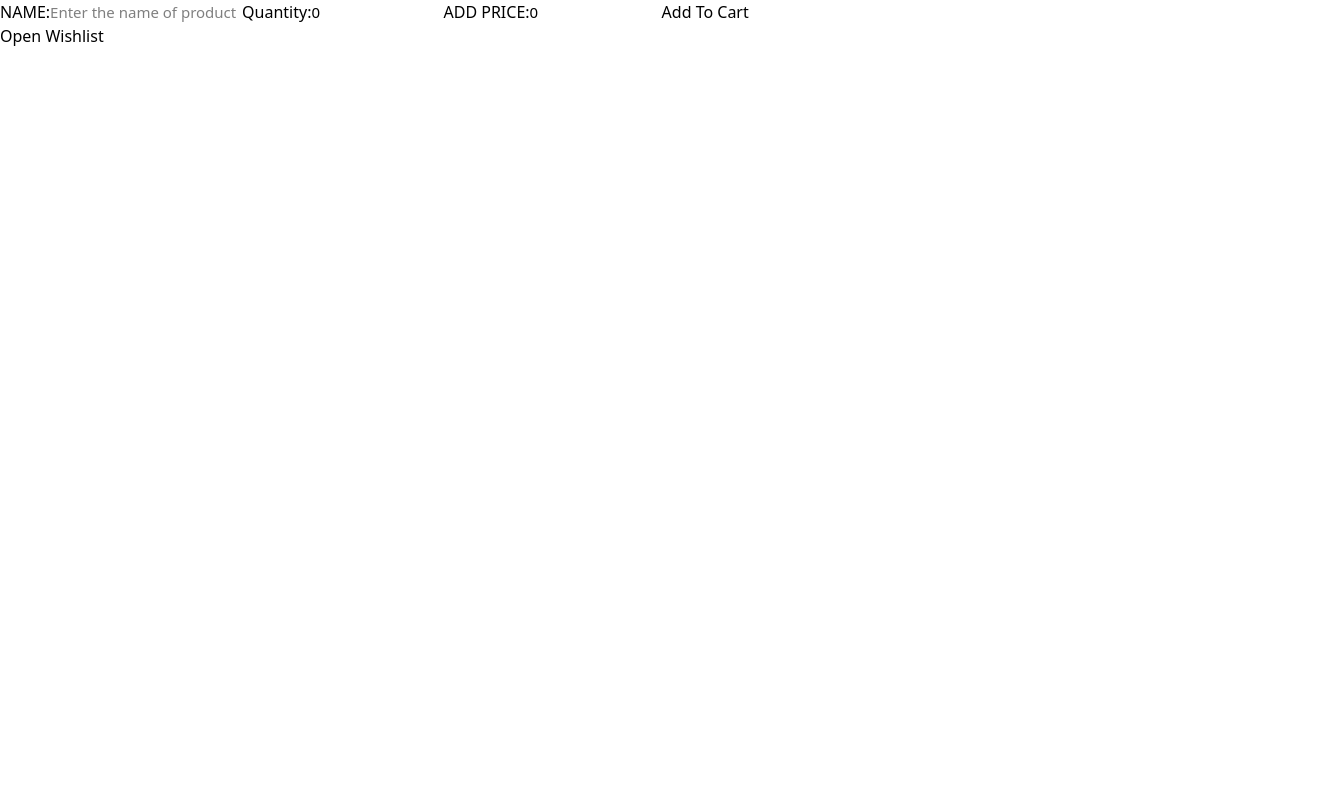
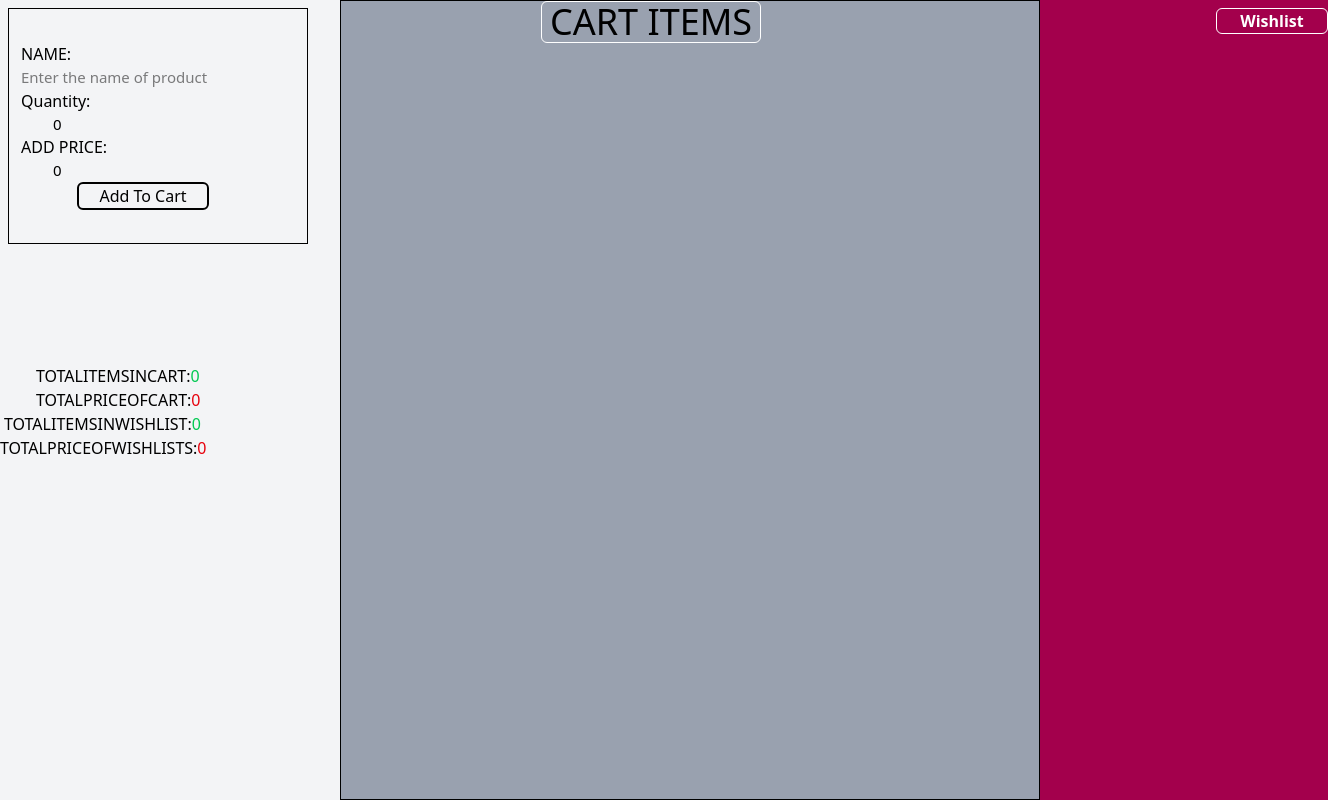
Before and after one commit to Udaybandari/Recap-7, a React (Vite) app: page / in a window 1280 px wide. Shown: the whole page, 1328 px wide, since content can reach past the window. Built offline with nearby package versions, Linux system fonts and the light colour scheme.

Commit message:
added feature

```diff
--- a/src/components/Cart.jsx
+++ b/src/components/Cart.jsx
@@ -90,50 +90,81 @@ const Cart = () => {
         const[price,setPrice]=useState(0);
       const [state, dispatch] = useReducer(reducer, initialState);
       const addtocart=()=>{
-        dispatch({type:ADD_TO_CART,payload:{id:Date.now(),name:name,quantity:quantity,price:price}})
+        if(name==""||quantity==0||price==0)
+        {
+          alert("enter the required details")
+        }
+       else
+       {
+         dispatch({type:ADD_TO_CART,payload:{id:Date.now(),name:name,quantity:quantity,price:price}})
         setName("");
         setQuantity(0);
         setPrice(0);
+       }
       }
       const removefromcart=(id)=>{
         dispatch({type:REMOVE_FROM_CART,payload:id})
       }
       const addtowishlist=(id)=>{
+
         dispatch({type:ADD_TO_WISHLIST,payload:id})
       }
         const removefromwish=(id)=>{
         dispatch({type:REMOVE_FROM_WISHLIST,payload:id})
       }
   return (
-    <div>
-        <label >NAME:</label>
-             <input className="w-48 focus:outline-none text-[15px]" value={name} onChange={(e)=>setName(e.target.value)} placeholder="Enter the name of product" type="Text"  />
+    <div className=" h-screen   grid grid-cols-[340px_700px_auto] ">
+       <div className=" grid grid-row-2 bg-gray-100 ">
+         <div className="flex flex-col bg-gray-100 justify-center pl-3 size-1 w-[300px] border-1 h-59 ml-2 mt-2 ">
+          <label  >NAME:</label>
+             <input className="w-48  focus:outline-none text-[15px]" value={name} onChange={(e)=>setName(e.target.value)} placeholder="Enter the name of product" type="Text"  />
              <label >Quantity:</label>
-             <input className="w-33 focus:outline-none text-[15px]" value={quantity}  onChange={(e)=>setQuantity(Number(e.target.value))}placeholder="Enter quantity.." type="number" min='1' step='1'  />
+             <input className="w-11 ml-8 focus:outline-none text-[15px]" value={quantity}  onChange={(e)=>setQuantity(Number(e.target.value))}placeholder="Enter quantity.." type="number" min='1' step='1'  />
                <label >ADD PRICE:</label>
-             <input className="w-33 focus:outline-none text-[15px]"  value={price}  onChange={(e)=>setPrice(Number(e.target.value))} placeholder="Enter price.." type="number" min='1' step='1'  />
-             <button onClick={addtocart}>Add To Cart</button>
-             <div>
+             <input className="w-11 ml-8 focus:outline-none text-[15px]"  value={price}  onChange={(e)=>setPrice(Number(e.target.value))} placeholder="Enter price.." type="number" min='1' step='1'  />
+             <button className="cursor-pointer border-2 w-33 ml-14 rounded-md" onClick={addtocart}>Add To Cart</button>
+         </div>
+         <div className="flex flex-col w-55 mb-55">
+              <h1 className="flex  ml-9" ><span className="uppercase font-semi-bold">TotalItemsinCart:</span><span className="text-green-500">{state.cart.totalItems}</span></h1>
+              <h1 className="flex  ml-9"><span className="uppercase font-semi-bold">TotalPriceOfCart:</span><span className="text-red-600">{state.cart.totalPrice}</span></h1>
+              <h1 className="flex ml-1" ><span className="uppercase font-semi-bold">TotalItemsinWishList:</span><span className="text-green-500">{state.wishlist.totalItems}</span></h1>
+              <h1 className="flex "><span className="uppercase font-semi-bold">TotalPriceOfWishlists:</span><span className="text-red-600">{state.wishlist.totalPrice}</span></h1>
+         </div>
+       </div>
+             <div className="  bg-gray-400 border-1   overflow-scroll ">
+              <h1 className="text-4xl ml-50 border-1 w-55 flex items-center justify-center rounded-md border-white">CART ITEMS</h1>
                 {state.cart.items.map((a)=>(
-                    <div>
-                        {a.name}
-                      <button onClick={()=>removefromcart(a.id)}>Delete</button>
-                      <button onClick={()=>addtowishlist(a.id)}>Add to wishlish</button>
+                    <div className="h-32 m-2 rounded-md pl-3 border-2 border-white grid grid-cols-2 items-center ">
+                      <div>
+                          <h1 className="font-semi-bold text-2xl uppercase">    {a.name}</h1>
+                          <p className="text-sm"> Quantity:{a.quantity}</p>
+                          <p> ₹{a.price}</p>
+                      </div>
+
+                     <div className="flex gap-5">
+                       <button className="border-1 border-white cursor-pointer rounded-md px-1" onClick={()=>removefromcart(a.id)}>Delete</button>
+                      <button className="border-1 border-white  cursor-pointer rounded-md px-1" onClick={()=>addtowishlist(a.id)}>Add to wishlist</button>
+                     </div>
                         </div>
                 ))}
 
+
              </div>
-             <div>
-                <button onClick={()=>setwish(!wish)}>Open Wishlist</button>
+             <div className="flex flex-col bg-pink-800 text-white">
+                <button className="font-bold border-1 w-28 ml-44 mt-2 rounded-md cursor-pointer" onClick={()=>setwish(!wish)}> Wishlist</button>
                 {wish?(<div>
                        {
                         state.wishlist.items.length===0?<p>No items added yet:</p>:(
                       <div>
                         {
                                   state.wishlist.items.map((b)=>(
-                    <div>
-                        {b.name}
-                        <button onClick={()=>removefromwish(b.id)} >Delete</button>
+                    <div className="border-1 m-2 rounded-md flex flex-col pl-8 gap-2 pb-1 ">
+                        <div>
+                          <p className="font-bold">{b.name}</p>
+                          <p>Quantity:{b.quantity}</p>
+                          <p>${b.price}</p>
+                        </div>
+                        <button className="border-1 w-22 rounded-md" onClick={()=>removefromwish(b.id)} >Delete</button>
                         </div>
                 ))
                         }
```
